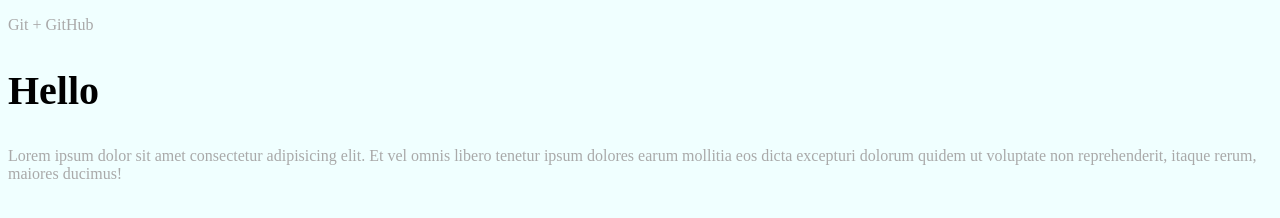
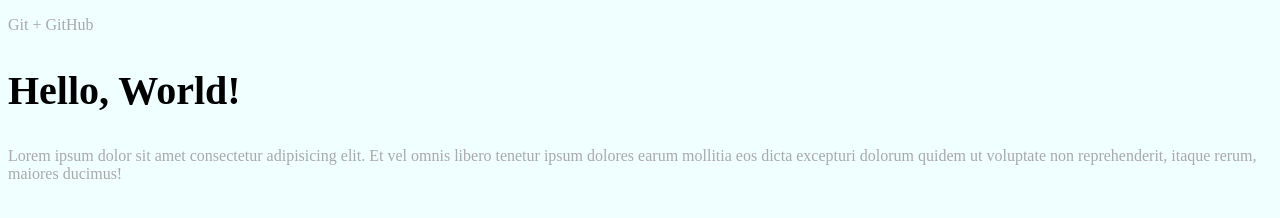
Before and after one commit to EkaterinaCode13/GITTEST, a plain HTML site: page index.html in a window 1280 px wide. Drawn offline with nearby package versions, Linux system fonts and the light colour scheme; a script that the page names is missing.

Commit message:
Вторые изменения

```diff
--- a/index.html
+++ b/index.html
@@ -9,7 +9,7 @@
 </head>
 <body>
     <p>Git + GitHub</p>
-    <h2>Hello</h2>
+    <h2>Hello, World!</h2>
     <p>Lorem ipsum dolor sit amet consectetur adipisicing elit. Et vel omnis libero tenetur ipsum dolores earum mollitia eos dicta excepturi dolorum quidem ut voluptate non reprehenderit, itaque rerum, maiores ducimus!</p>
     <script src="TypeScript.js"></script>
 </body>
```
